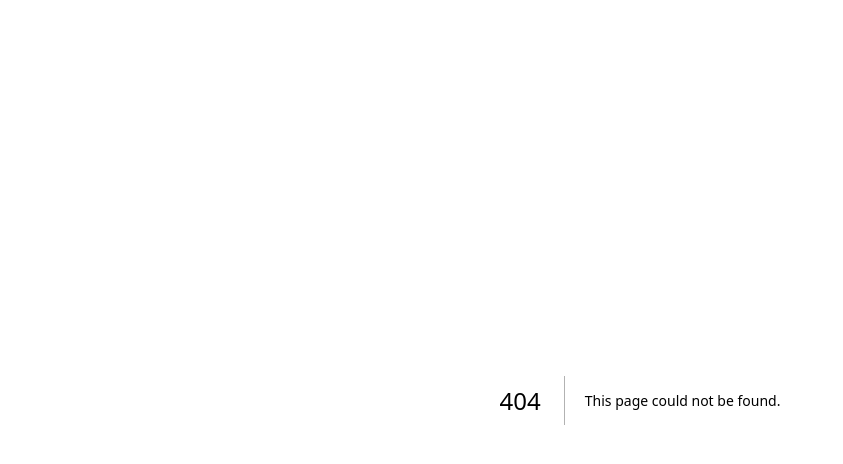
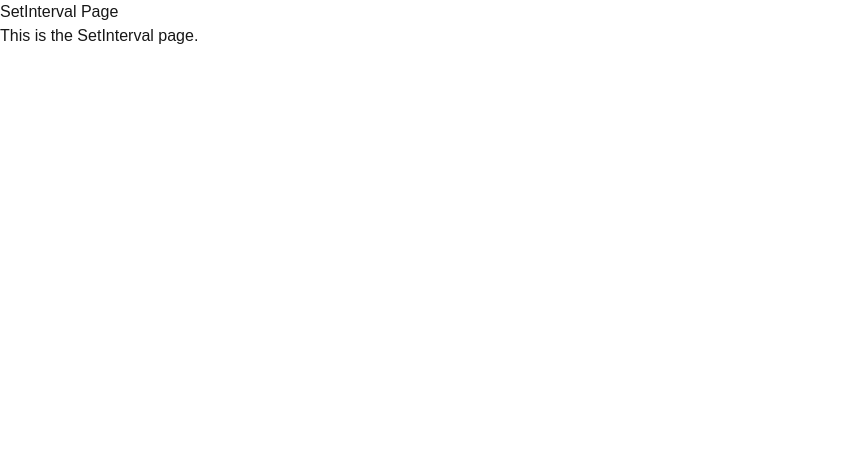
Before and after one commit to jui1234/pp, a Next.js app: page /SetInterval in a window 1280 px wide. Before the commit this address had no page. Shown: the top 464 px of the page, without its empty margins (0-843 px from the left). Built offline with nearby package versions, Linux system fonts and the light colour scheme.

Commit message:
seinterval

```diff
--- /dev/null
+++ b/app/SetInterval/page.tsx
@@ -0,0 +1,21 @@
+import { useEffect } from "react"
+
+ const SetIntervalPage =()=>{
+useEffect(()=>{
+    const timer=setInterval(()=>{
+        console.log("  thsi is that timer intercval");
+    },1000)
+
+    return ()=>{
+        clearInterval(timer)
+    }
+},[])
+    return (
+        <div>
+            <h1>SetInterval Page</h1>
+            <p>This is the SetInterval page.</p>
+        </div>
+    )
+ }
+
+ export default SetIntervalPage;
```
